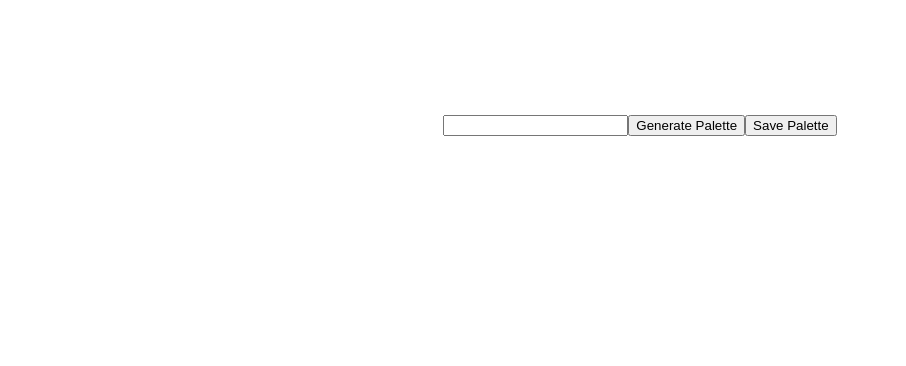
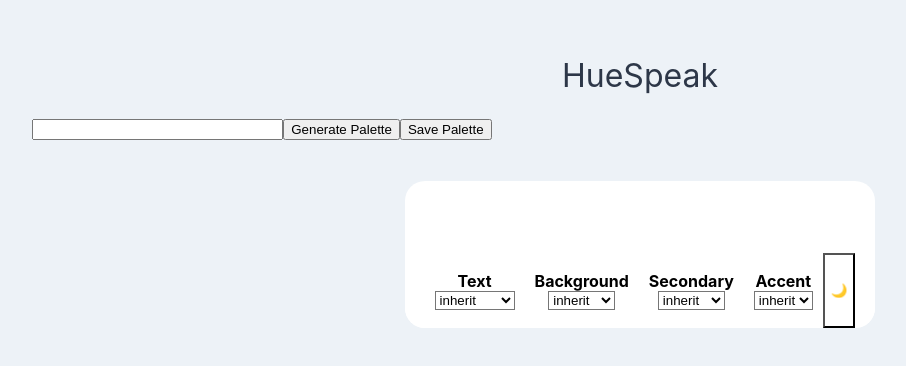
Before and after one commit to davidhaas6/palette-generator, a React (Create React App) app: page / in a window 1280 px wide. Shown: the top 366 px of the page, without its empty margins (0-906 px from the left). Built offline with nearby package versions, Linux system fonts and the light colour scheme.

Commit message:
updated styles

```diff
--- a/package.json
+++ b/package.json
@@ -15,9 +15,9 @@
     "openai": "^3.1.0",
     "react": "^18.2.0",
     "react-dom": "^18.2.0",
-    "react-hot-toast": "^2.4.0",
     "react-scripts": "5.0.1",
     "react-spinners": "^0.13.8",
+    "react-toastify": "^9.1.1",
     "typescript": "^4.9.4",
     "web-vitals": "^2.1.4"
   },
@@ -45,5 +45,8 @@
       "last 1 firefox version",
       "last 1 safari version"
     ]
+  },
+  "devDependencies": {
+    "tailwindcss": "^3.2.7"
   }
 }
--- a/src/App.css
+++ b/src/App.css
@@ -1,43 +1,62 @@
 :root {
+    --color-0: #4a5568;
+    --color-1: #2d3748;
+    --color-2: #e2e8f0;
+    --color-4: #edf2f7;
+    --color-3: #FF9F1C;
+
+    --dark-color: #2d3748;
+}
+
+/* :root {
     --color-0: #A0C9A5;
     --color-1:  #9CBFA1;
     --color-2:  #D0D6C1;
     --color-3:  #C4F1CD;
-    --color-4:  ##F7F3E1;
+    --color-4:  #F7F3E1;
 
     --dark-color: #2C2A2B ;
-}
+} */
 
 
 .App {
     display: flex;
     flex-direction: row;
-    width: 100vw;
+    width: 100%;
     height: 100vh;
 
     background-color: var(--color-4);
-    color: --dark-color;
+    color: var(--dark-color);
 }
 
 .Body {
     display: flex;
     /* flex-direction: column; */
     width: 100%;
+    padding: 2.5%;
     flex-flow: column nowrap;
     /* justify-content: center; */
-    /* align-items: center; */
+    align-items: center;
 }
 
 .toolbar {
     height: 50px;
-    text-align: center;
-    padding: 5%;
+    /* text-align: center; */
+    padding: 1%;
+    width: 100%;
+
+    /* display: flex; */
+    flex-flow: row wrap;
 }
 
 .header {
     /* background-color: #E3DFCF; */
-    width: 100%;
-    height:50px;
+    width: 80%;
+    padding-top: 2%;
+    height: 50px;
+    font-size: xx-large;
+    text-align: center;
+    /* border-bottom: 1px solid #2C2A2B; */
 }
 
 .loadingIndicator {
@@ -63,19 +82,27 @@
     padding: 0 15px;
 }
 
+.text-input {
+    min-width: 20%;
+    width: 200px;
+}
+
 .saved-palette {
     padding-top: 12px;
 
-    transition: transform 0.2s ease;  /* Add a transition effect */
-  }
+    transition: transform 0.2s ease;
+    /* Add a transition effect */
+}
 
-  .saved-palette:hover {
-    transform: scale(1.05);  /* Expand the div on hover */
-  }
+.saved-palette:hover {
+    transform: scale(1.05);
+    /* Expand the div on hover */
+}
 
-  .saved-palette:active {
-    transform: scale(0.97);  /* Shrink the div on click */
-  }
+.saved-palette:active {
+    transform: scale(0.97);
+    /* Shrink the div on click */
+}
 
 .saved-colors {
     display: flex;
@@ -87,8 +114,8 @@
     height: 60px;
 }
 
-.disable {
+.disabled {
     cursor: not-allowed !important;
     pointer-events: none;
-    /* color: GrayText; */
+    color: GrayText;
 }
--- a/src/App.tsx
+++ b/src/App.tsx
@@ -3,7 +3,7 @@ import './App.css';
 import Palette from './components/Palette';
 import Sidebar from './components/Sidebar';
 import { getHexDiscussionPrompt, getColorPaletteHex} from './prompt';
-import { toast } from 'react-hot-toast';
+// import { toast } from 'react-hot-toast';
 import Loader from './components/Loader';
 
 type Color = string;
@@ -14,15 +14,25 @@ type Palette = {
   comment?: string,
 }
 
+function b64DecodeUnicode(str: string) {
+  return decodeURIComponent(Array.prototype.map.call(atob(str), function(c): string{
+      return '%' + ('00' + c.charCodeAt(0).toString(16)).slice(-2)
+  }).join(''))
+}
+
 async function getColorPaletteGCP(query: string, verbose?: boolean): Promise<string> {
+  console.log("Request:", getHexDiscussionPrompt(query))
   const requestBody = {
     "prompt": getHexDiscussionPrompt(query),
+    "query": "",
+    "pw": "nice meme"
   }
-  const response = await fetch("https://generate-palette-hp5qzv2j6a-uc.a.run.app", {
+  console.log(b64DecodeUnicode("aHR0cHM6Ly90ZXN0LXBhbGV0dGUtZ2VuZXJhdG9yLWhwNXF6djJqNmEtdWMuYS5ydW4uYXBw"));
+  const response = await fetch(b64DecodeUnicode("aHR0cHM6Ly90ZXN0LXBhbGV0dGUtZ2VuZXJhdG9yLWhwNXF6djJqNmEtdWMuYS5ydW4uYXBw"), {
     body: JSON.stringify(requestBody),
     headers: {
       "Content-Type": "application/json",
-      "Access-Control-Allow-Origin": "*"
+      // "Access-Control-Allow-Origin": "*"
     },
     method: "POST"
   });
@@ -46,13 +56,17 @@ function App() {
       try {
         const text = await getColorPaletteGCP(queryText, true);
         if (text !== "") {
+          console.log("Response: ", text)
           let colorText = text;
           if (text.includes(';')) {
             colorText = text.split(';')[0];
             let discussion = text.split(';')[1];
             setComment(discussion);
           }
-          const colors = colorText?.trim().split(',');
+          const max_colors = 5;
+          const regex = /#([A-Fa-f0-9]{6}|[A-Fa-f0-9]{3})/g;
+          const colors = (colorText.match(regex) || []).slice(0, max_colors);
+          // const colors = colorText?.trim().split(',');
           setColors(() => colors);
         }
 
@@ -104,8 +118,8 @@ function App() {
     };
     if (!colorsInSaved(colors))
       setPalettes(() => [newPalette, ...palettes]);
-    else
-      toast('Color already saved!')
+    else {}
+      // toast('Color already saved!')
   }
 
   const loadPalette = (palette: Palette) => {
@@ -128,24 +142,26 @@ function App() {
     navigator.clipboard.writeText(str);
   }
 
+  const colorsSaved = colorsInSaved(colors);
+
   return (
     <>
       <div className="App">
         {palettes.length > 0 && <Sidebar palettes={palettes} onPaletteClick={loadPalette} />}
 
         <div className="Body">
-          <div className='header' />
+        <div className='header' >HueSpeak</div>
           <div className="toolbar">
-            <input type="text" value={name} onChange={event => setName(event.target.value)} />
+            <input type="text" value={name} onChange={event => setName(event.target.value)} className='text-input'/>
             <button onClick={generatePalette}>Generate Palette</button>
-            <button onClick={savePalette} className={colorsInSaved(colors) ? "disabled" : ""}>
-              Save Palette
+            <button onClick={savePalette} className={colorsSaved ? "disabled" : ""}>
+              {colorsSaved ? "Palette Saved" : "Save Palette"}
             </button>
             {colors.length > 0 &&
-              <div>
+              <>
                 <button onClick={copyPalette}>Copy Hex</button>
                 <button onClick={copyCssPalette}>Copy CSS</button>
-              </div>
+              </>
             }
           </div>
           {loading ?
--- a/src/Palette.css
+++ b/src/Palette.css
@@ -1,27 +1,73 @@
+
+.paletteBody {
+  border-radius: 20px;
+  background-color: rgb(255, 226, 212);
+  /* padding: 0 5%; */
+  max-width: 1350px;
+  width:fit-content;
+  min-width: 300px;
+  color: rgb(51, 51, 90);
+}
+
 .palette {
   display: flex;
-    flex-wrap: wrap;
+  flex-wrap: nowrap;
   /* margin: 20px; */
-    padding: 20px;
+  justify-content: center;
+  padding: 2.5% 10%;
+
 }
 
-.paletteBody{
-    padding: 0 5%;
+.palette-title {
+  padding: 0% 5%;
 }
 
-.palette-comment{
+.palette-comment {
   font-size: 1em;
   padding: .5em 20%;
+  /* color: #33335A; */
+}
+
+
+.bottom-bar {
+  display: flex;
+  flex-flow: row wrap;
+  padding: 0 20px;
+
+  height: 75px;
+  background-color: rgb(143, 109, 143);
+  margin-top: 2.5%;
+  border-radius: 0 0 20px 20px;
+}
+
+.bottom-bar * {
+  background-color: inherit;
+}
+
+.bar-field {
+  display: flex;
+  flex-flow: column nowrap;
+  align-items: center;
+  justify-content: center;
+  padding: 2px 10px;
+  font-weight: bold;
 }
 
 .color {
-    width: 20%;
-    height: 300px;
+  width: 18%;
+  height: 30vh;
+  max-height: 300px;
+  min-height: 150px;
+  margin: 1%;
+  border-radius: 10px;
   /* position: relative; */
-    display:flex;
+  display: flex;
   flex-flow: column nowrap;
   justify-content: center;
   align-items: center;
+
+  border-width: 4px;
+  border-style: solid;
 }
 
 .color-label {
--- a/src/components/Palette.tsx
+++ b/src/components/Palette.tsx
@@ -1,7 +1,8 @@
-import React, { ReactElement } from 'react';
+import React, { ReactElement, useEffect, useMemo, useState } from 'react';
 import '../Palette.css';
-import toast, { Toaster } from 'react-hot-toast';
-import internal from 'stream';
+
+import { ToastContainer, toast } from 'react-toastify';
+import 'react-toastify/dist/ReactToastify.css';
 
 type Color = string;
 
@@ -38,26 +39,69 @@ function argmax(arr: number[]): number {
   return arr.indexOf(Math.max(...arr));
 }
 
+function colorSelect(label: string, colors: Color[], onSelect: (_: string) => void) {
+  return (
+    <div className='bar-field'>
+      <div>{label}</div>
+      <select onChange={(event) => onSelect(event.target.value)}>
+        {colors.map((color) =>
+          <option value={color} style={{ backgroundColor: color }} >{color}</option>
+        )}
+      </select>
+    </div>
+  )
+}
+
 
 const Palette = ({ colors, comment, name }: PaletteProps) => {
+  const [backgColor, setBackgColor] = useState<string>();
+  const [textColor, setTextColor] = useState<string>();
+  const [accentColor, setAccentColor] = useState<string>();
+  const [secondColor, setSecondColor] = useState<string>();
+  const [darkMode, setDarkMode] = useState(false);
+
+  const notify = () => toast("Color Copied");
+
   const handleColorClick = (event: React.MouseEvent<HTMLDivElement>) => {
     const color = event.currentTarget.style.backgroundColor;
     navigator.clipboard.writeText(color);
-    toast('Copied color to clipboard!')
+    toast(`Copied ${color} to clipboard`, {
+      autoClose: 1500,
+      position: "top-right",
+      closeOnClick: true,
+      draggable: true,
+      theme: "light"
+    })
   }
 
   // brightness schenangigans
-  let brightnesses = colors.map(getBrightness);
-  console.log("brightnesses:", brightnesses)
+  const brightnesses = useMemo(() => colors.map(getBrightness), [colors])
   let darkestColor = colors[argmin(brightnesses)];
+  let brighestColor = colors[argmax(brightnesses)]
+
+  useEffect(() => {
+    // set defaul colors
+    setTextColor(darkestColor);
+    setBackgColor(brighestColor);
+    setSecondColor(brighestColor);
+
+    let otherColors = colors.filter((color) => color !== darkestColor && color !== brighestColor)
+    console.log("other:",otherColors);
+    console.log("choice1:", otherColors[Math.floor(Math.random()*otherColors.length)])
+    setAccentColor(otherColors[Math.floor(Math.random()*otherColors.length)])
+    console.log("updating colors")
+  }, [colors])
+
+  // console.log("brightnesses:", brightnesses)
+
   if (Math.min(...brightnesses) > 200) darkestColor = 'black';
-  let brighestColor = colors[argmax(brightnesses)]
   if (Math.max(...brightnesses) < 180) brighestColor = 'white';
 
   let labelColors = brightnesses.map(
     (brightness) => brightness > 215 ? darkestColor :
-                    brightness < 120 ? brighestColor :
-                    "white"
+      brightness < 120 ? brighestColor :
+
+        "white"
   );
 
 
@@ -84,20 +128,38 @@ const Palette = ({ colors, comment, name }: PaletteProps) => {
   }
 
 
+  let fieldOptions = colors.concat(['inherit']);
+  const darkModeColor = "#2C2A2B"
+  // fieldOptions.push.apply('inherit')
+
+  // console.log(backgColor);
   // colors.sort((a,b) => getBrightness(a) - getBrightness(b))
   return (
-    <div className='paletteBody'>
-      <span>{name}</span>
+    <div className='paletteBody'
+      style={{ backgroundColor: darkMode ? darkModeColor : backgColor, color: textColor }}
+    >
+      <h1 className='palette-title'>{name}</h1>
       <div className="palette">
         {colors.map((color, i) => (
-          <div key={i} style={{ backgroundColor: color }} className="color" onClick={handleColorClick}>
+          <div key={i} style={{ backgroundColor: color, borderColor:accentColor }} className="color" onClick={handleColorClick}>
             {/* The hover text */}
-            <div className="color-label" style={{ color: labelColors[i] }}>{color}   {Math.round(brightnesses[i])}</div>
+            <div className="color-label" style={{ color: labelColors[i] }}>{color}</div>
+
           </div>
         ))}
+        <ToastContainer limit={3} />
       </div>
       {commentHtml != null && <>{commentHtml}</>}
+      <div className='bottom-bar' style={{ backgroundColor: secondColor }}>
+        {colorSelect("Text", fieldOptions.concat([darkModeColor]), setTextColor)}
+        {colorSelect("Background", fieldOptions.concat('#edf2f7'), setBackgColor)}
+        {colorSelect("Secondary", fieldOptions.concat('#edf2f7'), setSecondColor)}
+        {colorSelect("Accent", fieldOptions, setAccentColor)}
 
+        <button onClick={() => setDarkMode((mode) => !mode)}>
+          {darkMode ? "☀️" : "🌙"}
+        </button>
+      </div>
     </div>
   );
 };
```
Also changed, not shown: 1 other file (tests, documents, lock files or other folders). Lines whose indentation alone changed are shown as unchanged.
